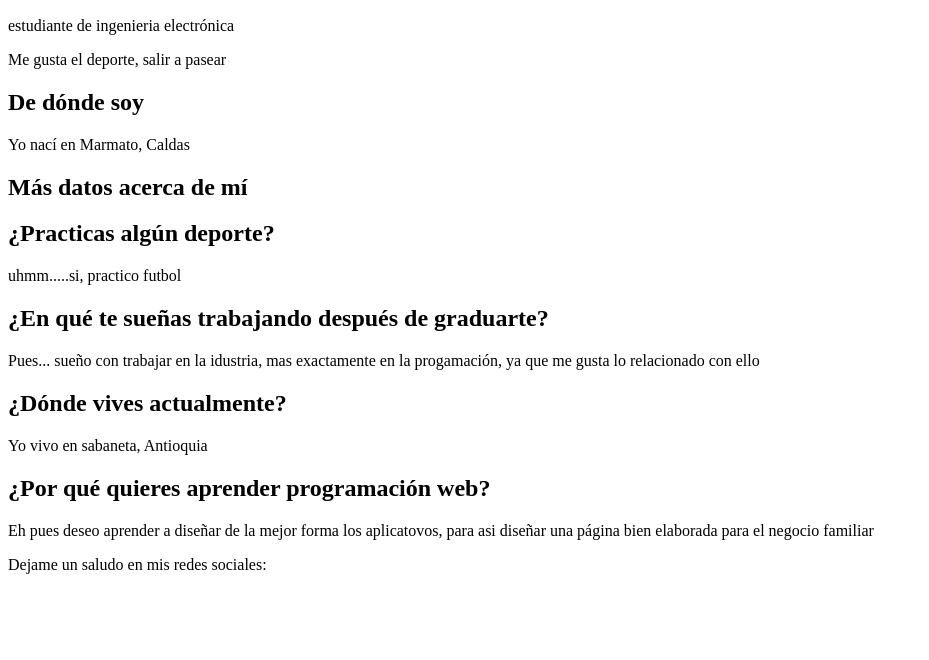
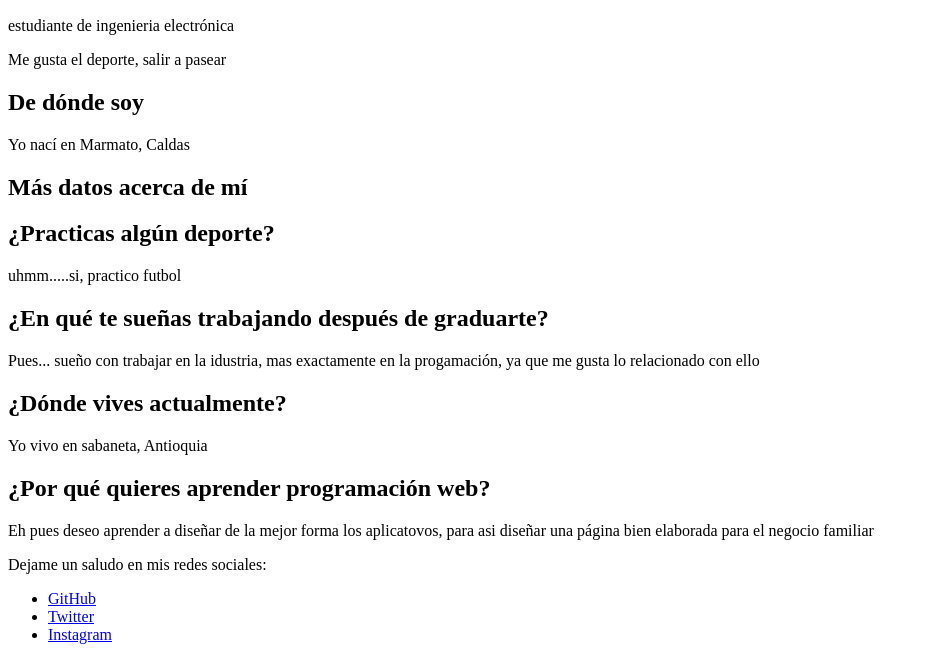
Before and after one commit to johansortiz/my_web_page, a plain HTML site: page aboutme.html in a window 1280 px wide. Shown: the part 144-804 px from the top of the page, without its empty margins (0-929 px from the left). Drawn offline with Linux system fonts and the light colour scheme.

Commit message:
Se modifica el index.html y el aboutme.html

```diff
--- a/aboutme.html
+++ b/aboutme.html
@@ -33,6 +33,11 @@
           </section>
           <footer class="content-footer">
               <p>Dejame un saludo en mis redes sociales:</p>
+              <ul class="social">
+                <li><a class="css-is-deranged" href="_TU_DIR_DE_GITHUB_">GitHub</a></li>
+                <li><a class="css-is-deranged" href="_TU_DIR_DE_TWITTER_">Twitter</a></li>
+                <li><a class="css-is-deranged" href="_TU_DIR_DE_INSTAGRAM_">Instagram</a></li>
+            </ul>
           </footer>
 	</body>
 </html>
```
Also changed, not shown: index.html (+1 -1 lines).
